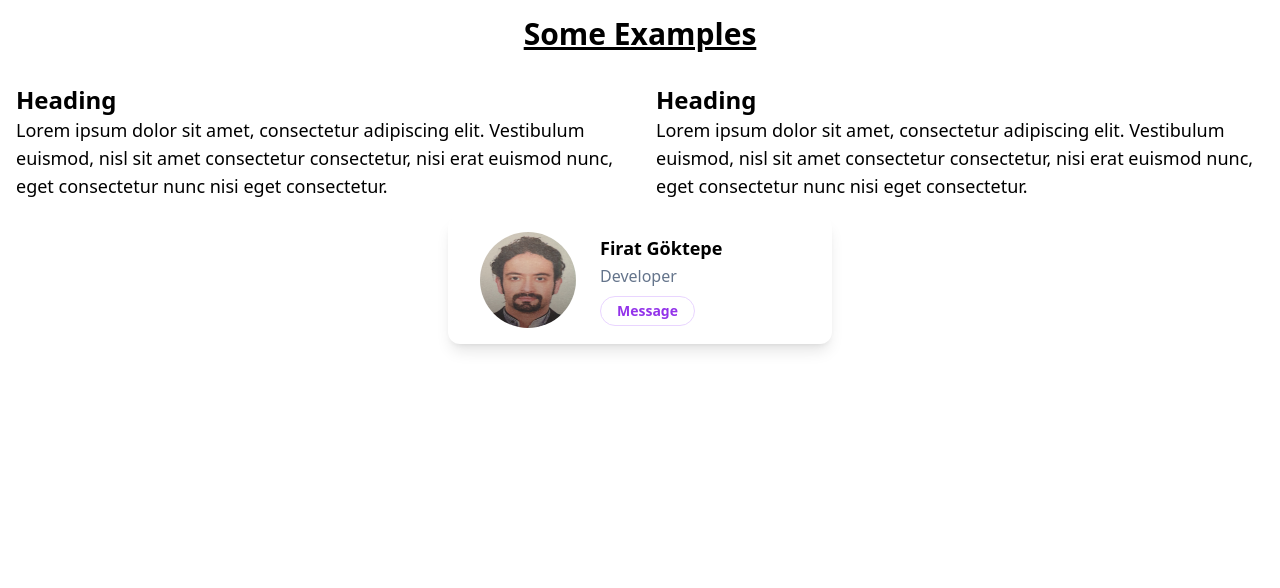
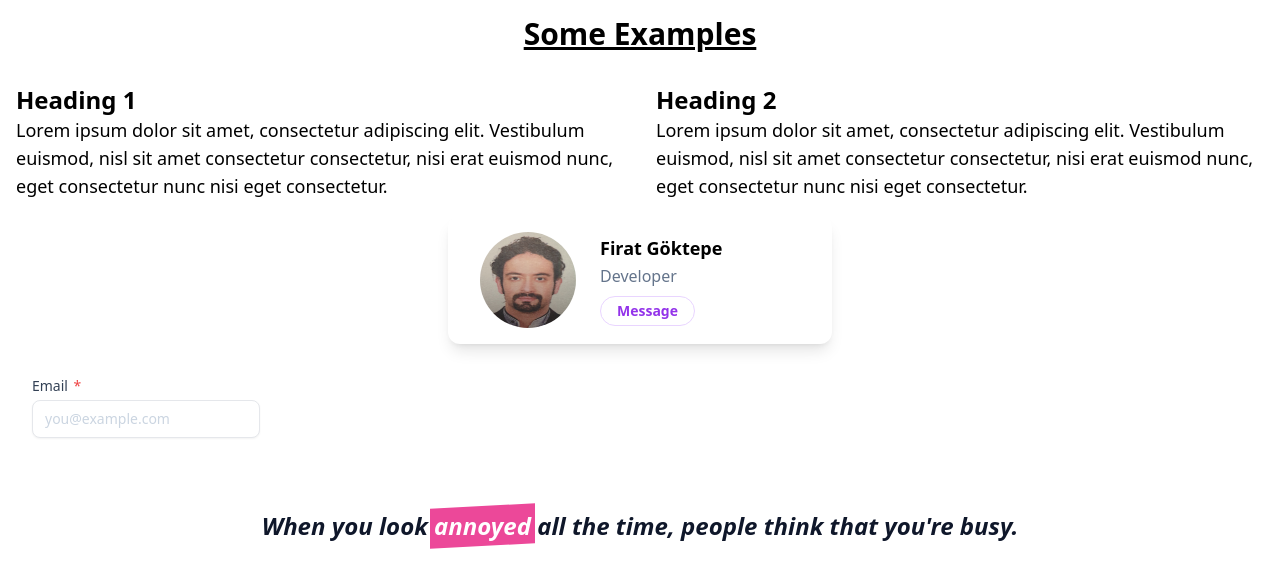
Before and after one commit to firatgoktepe/tailwindCSS-playground, a website: page src/index.html in a window 1280 px wide. Drawn offline with Linux system fonts and the light colour scheme.

Commit message:
added email input & stylish paragraph

```diff
--- a/src/index.html
+++ b/src/index.html
@@ -13,7 +13,7 @@
     </h1>
     <div class="flex flex-wrap">
       <div class="w-full md:w-1/2 p-4">
-        <h2 class="text-2xl font-bold">Heading</h2>
+        <h2 class="text-2xl font-bold">Heading 1</h2>
         <p class="text-lg">
           Lorem ipsum dolor sit amet, consectetur adipiscing elit. Vestibulum
           euismod, nisl sit amet consectetur consectetur, nisi erat euismod
@@ -21,7 +21,7 @@
         </p>
       </div>
       <div class="w-full md:w-1/2 p-4">
-        <h2 class="text-2xl font-bold">Heading</h2>
+        <h2 class="text-2xl font-bold">Heading 2</h2>
         <p class="text-lg">
           Lorem ipsum dolor sit amet, consectetur adipiscing elit. Vestibulum
           euismod, nisl sit amet consectetur consectetur, nisi erat euismod
@@ -50,5 +50,31 @@
         </button>
       </div>
     </div>
+    <div class="py-8 px-8">
+      <label class="block">
+        <span
+          class="after:content-['*'] after:ml-0.5 after:text-red-500 block text-sm font-medium text-slate-700"
+        >
+          Email
+        </span>
+        <input
+          type="email"
+          name="email"
+          class="mt-1 px-3 py-2 bg-white border shadow-sm border-slate-30 placeholder-slate-300 rounded-lg focus:ring-1 focus:ring-slate-500 focus:ring-opacity-50 focus:outline-none sm:text-sm"
+          placeholder="you@example.com"
+        />
+      </label>
+    </div>
+    <blockquote
+      class="text-2xl font-semibold italic text-center text-slate-900 px-10 py-10"
+    >
+      When you look
+      <span
+        class="before:block before:absolute before:-inset-1 before:bg-pink-500 before:-skew-y-3 relative inline-block"
+      >
+        <span class="text-white relative">annoyed</span>
+      </span>
+      all the time, people think that you're busy.
+    </blockquote>
   </body>
 </html>
```
Also changed, not shown: dist/output.css.
